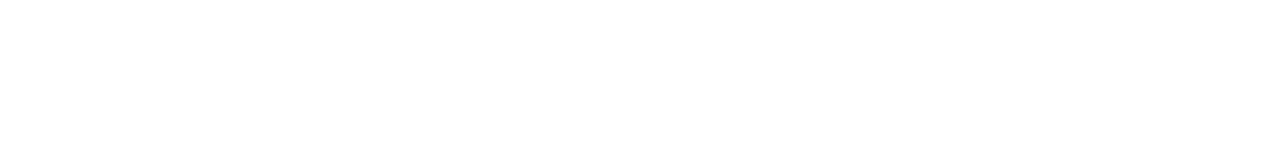
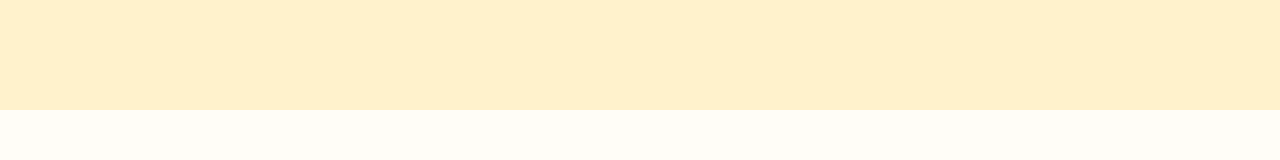
Before and after one commit to igort14/PizzariaMaluca, a plain HTML site: page index.html in a window 1280 px wide. Drawn offline with Linux system fonts and the light colour scheme.

Commit message:
inicio do projeto

```diff
--- /dev/null
+++ b/css/main.css
@@ -0,0 +1,45 @@
+@font-face {
+    font-family: 'PoppinsMedium';
+    src: url('../fonts/Poppins-Medium.otf');
+}
+
+@font-face {
+    font-family: 'PoppinsRegular';
+    src: url('../fonts/Poppins-Regular.otf');
+}
+
+:root {
+    --color-background: #fffdf7;
+    --color-black: #212121;
+    --color-text: #4f4f4f;
+    --color-text-out: #90908e;
+    --color-primary: #ffbf00;
+    --color-primary-out: #ffda6f;
+    --color-secondary: #fff2cc;
+    --color-white: #fff;
+    --color-red: #e74c3c;
+    --color-green: #2ecc71;
+    --color-separate: #cccccc;
+    --color-input-out: #ececec;
+    --box-shadow: 0px 10px 15px -3px rgba(0, 0, 0, 0.1);
+}
+
+html, body {
+    font-family: 'PoppinsRegular', 'Rubik', sans-serif;
+    background: var(--color-background);
+    color: var(--color-text);
+    font-size: 16px;
+}
+
+.bg-top {
+    position: absolute;
+    top: 0px;
+    left: 0px;
+    right: 0px;
+    height: 110px;
+    background-color: var(--color-secondary);
+}
+
+.width-fix {
+
+}
--- a/index.html
+++ b/index.html
@@ -4,8 +4,21 @@
     <meta charset="UTF-8">
     <meta name="viewport" content="width=device-width, initial-scale=1.0">
     <title>Pizzaria Maluca</title>
+    <link rel="stylesheet" href="./css/bootstrap.min.css">
+    <link rel="stylesheet" href="./css/fontawesome.css">
+    <link rel="stylesheet" href="./css/animate.css">
+    <link rel="stylesheet" href="./css/main.css">
 </head>
 <body>
 
+    <div class="bg-top"></div>
+
+    <header class="width-fix">
+
+    </header>
+
+    <script type="text/javascript" src="./js/bootstrap.bundle.min.js"></script>
+    <script type="text/javascript" src="./js/cardapio.js"></script>
+
 </body>
 </html>
```
Also changed, not shown: js/cardapio.js (added).
